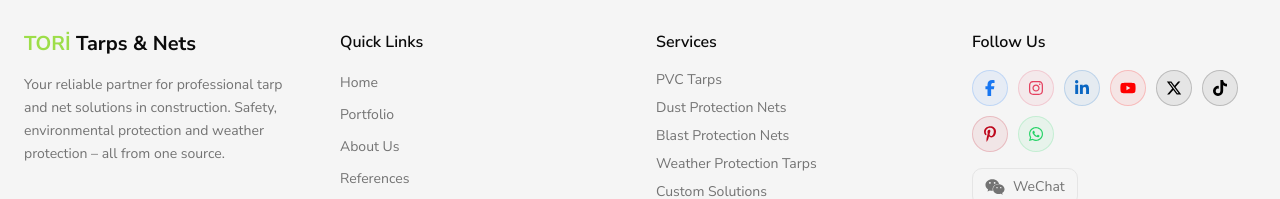
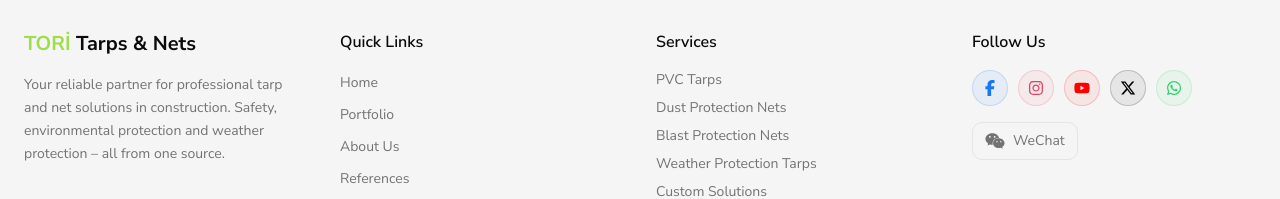
Before and after one commit to omkar25/planenstore, a Next.js app: page /en in a window 1280 px wide. Shown: the part 5681-5880 px from the top of the page. Built offline with nearby package versions, Linux system fonts and the light colour scheme.

Commit message:
fixed social link in footer

```diff
--- a/components/shared/common/footer/Footer.tsx
+++ b/components/shared/common/footer/Footer.tsx
@@ -28,13 +28,10 @@ const serviceKeys = ["pvc", "dust", "blast", "weather", "custom"] as const;
 
 const socialLinks = [
   { icon: FaFacebookF, href: "#", label: "Facebook", color: "#1877F2", bg: "#1877F2" },
-  { icon: FaInstagram, href: "#", label: "Instagram", color: "#E4405F", bg: "#E4405F" },
-  { icon: FaLinkedinIn, href: "#", label: "LinkedIn", color: "#0A66C2", bg: "#0A66C2" },
+  { icon: FaInstagram, href: "https://www.instagram.com/tori_planen/", label: "Instagram", color: "#E4405F", bg: "#E4405F" },
   { icon: FaYoutube, href: "#", label: "YouTube", color: "#FF0000", bg: "#FF0000" },
   { icon: FaXTwitter, href: "#", label: "X", color: "#000000", bg: "#000000" },
-  { icon: FaTiktok, href: "#", label: "TikTok", color: "#000000", bg: "#000000" },
-  { icon: FaPinterestP, href: "#", label: "Pinterest", color: "#BD081C", bg: "#BD081C" },
-  { icon: FaWhatsapp, href: "#", label: "WhatsApp", color: "#25D366", bg: "#25D366" },
+  { icon: FaWhatsapp, href: "https://api.whatsapp.com/send/?phone=4917610319001&text&type=phone_number&app_absent=0", label: "WhatsApp", color: "#25D366", bg: "#25D366" },
 ];
 
 export default function Footer() {
```
